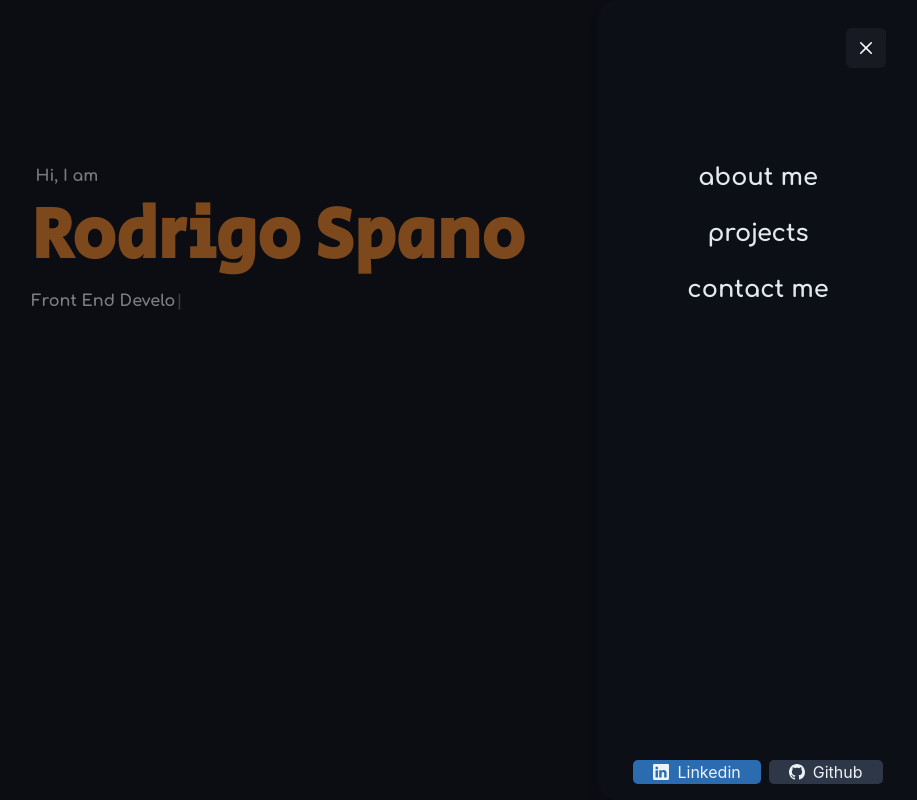
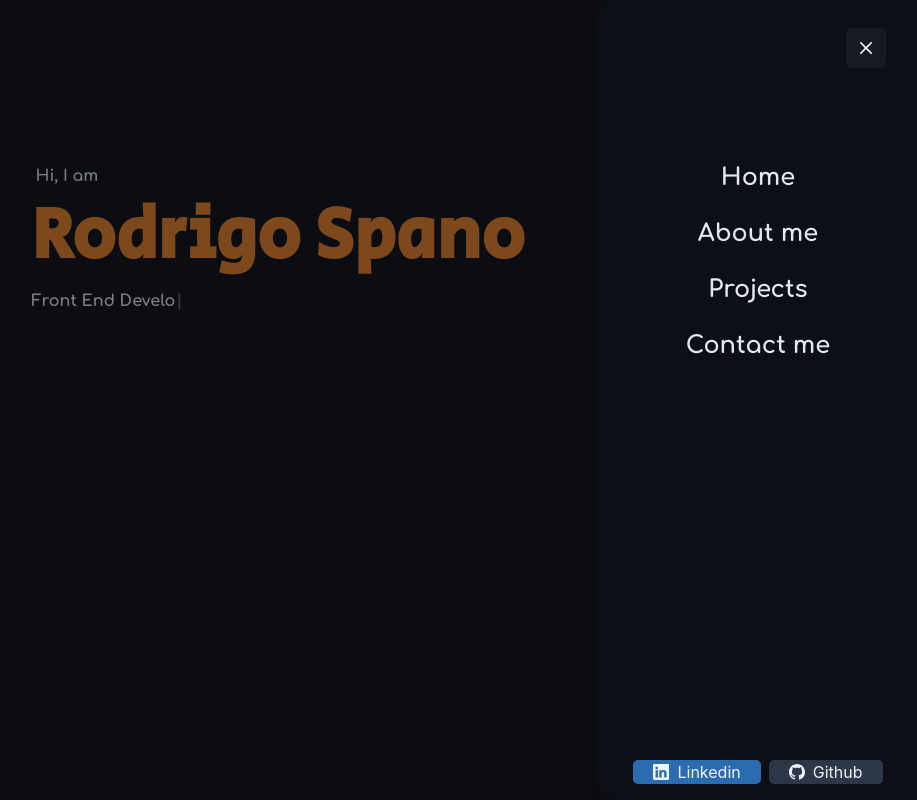
Before and after one commit to RodrigoSpano/Portfolio, a Next.js app: page / in a window 1280 px wide. Both pictures are taken after a click on the button 1240 px from the left and 40 px from the top of the page. Shown: the top 800 px of the page, without its empty margins (362-1279 px from the left). Built offline with nearby package versions, Linux system fonts and the light colour scheme.

Commit message:
add: transition to links

```diff
--- a/components/header/Header.jsx
+++ b/components/header/Header.jsx
@@ -6,7 +6,7 @@ import Typewriter from 'typewriter-effect'
 
 function Header() {
   return (
-    <Stack overflow='hidden' h='100vh' alignItems='center' justifyContent='center' >
+    <Stack id='home' overflow='hidden' h='100vh' alignItems='center' justifyContent='center' >
 
       <Stack pb='80'>
         <motion.div transition={{ duration: 3 }} initial={{x: '-100vw'}} animate={{ x: 0}}>
--- a/components/nav/Drawer.jsx
+++ b/components/nav/Drawer.jsx
@@ -1,5 +1,6 @@
 import React, { useRef } from 'react'
-import { Link, Button, Drawer, DrawerBody, DrawerCloseButton, DrawerContent, DrawerFooter, DrawerOverlay, Stack, Text, useDisclosure } from '@chakra-ui/react'
+import { Button, Drawer, DrawerBody, DrawerCloseButton, DrawerContent, DrawerFooter, DrawerOverlay, Stack, Text, useDisclosure } from '@chakra-ui/react'
+import { Link } from 'react-scroll'
 import {motion} from 'framer-motion'
 import { CgMenuRight } from 'react-icons/cg'
 import { BsLinkedin } from 'react-icons/bs'
@@ -27,21 +28,27 @@ function DrawerNav() {
 
             <Stack direction='column' alignItems='center' justifyContent='center' pt={20} gap={5} fontFamily='comfortaa, cursive' >
 
+            <motion.div whileHover={{ scale: 1.3 }}>
+                <Link to='home' smooth={true} duration={500}>
+                  <Text variant='nav'>Home</Text>
+                </Link>
+              </motion.div>
+
               <motion.div whileHover={{ scale: 1.3 }}>
-                <Link href='#about'>
-                  <Text variant='nav'>about me</Text>
+                <Link to='about' smooth={true} duration={500}>
+                  <Text variant='nav'>About me</Text>
                 </Link>
               </motion.div>
 
               <motion.div whileHover={{ scale: 1.1 }}>
-                <Link href='#projects'>
-                  <Text variant='nav'>projects</Text>
+                <Link to='projects' smooth={true} duration={500} >
+                  <Text variant='nav'>Projects</Text>
                 </Link>
               </motion.div>
 
               <motion.div whileHover={{ scale: 1.1 }}>
-                <Link href='#contact'>
-                  <Text variant='nav'>contact me</Text>
+                <Link to='contact' smooth={true} duration={500} >
+                  <Text variant='nav'>Contact me</Text>
                 </Link>
               </motion.div>
             </Stack>
--- a/package.json
+++ b/package.json
@@ -20,6 +20,7 @@
     "react-dom": "18.2.0",
     "react-icons": "^4.4.0",
     "react-intersection-observer": "^9.3.5",
+    "react-scroll": "^1.8.7",
     "typewriter-effect": "^2.19.0",
     "uuid": "^8.3.2",
     "yup": "^0.32.11"
```
Also changed, not shown: 2 other files (tests, documents, lock files or other folders).
